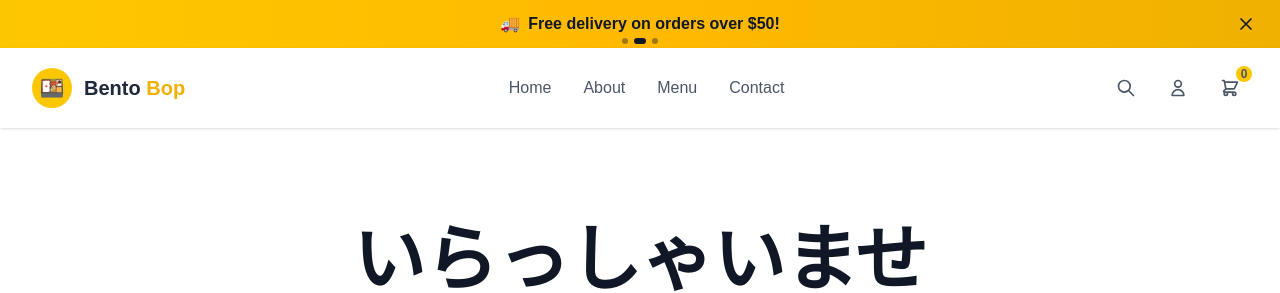
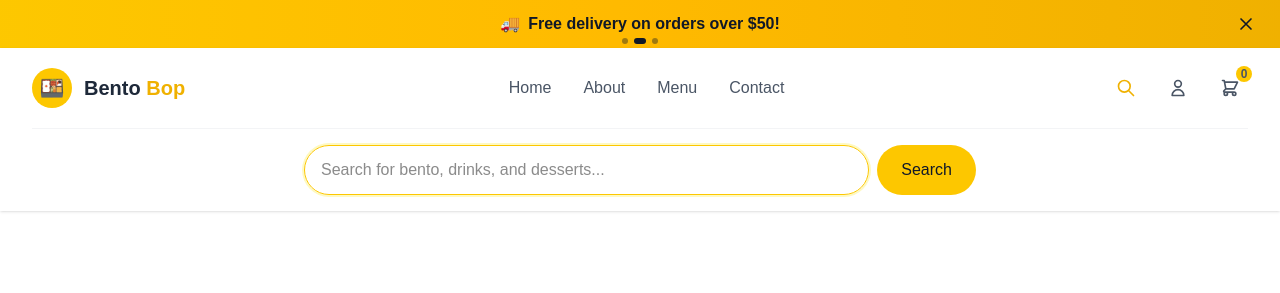
Before and after one commit to Pawina85/Bento-bob, a Next.js app: page / in a window 1280 px wide. Both pictures are taken after a click on the button 1126 px from the left and 88 px from the top of the page. Shown: the top 293 px of the page. Built offline with nearby package versions, Linux system fonts and the light colour scheme.

Commit message:
Add Navbar search

```diff
--- a/Components/Navbar.tsx
+++ b/Components/Navbar.tsx
@@ -1,6 +1,9 @@
 'use client';
 
 import { useState } from 'react';
+import { useRouter } from 'next/navigation';
+import { useCart } from './CartContext';
+import { menuItems } from '@/data/menuData';
 
 const navLinks = [
   { name: 'Home', href: '/' },
@@ -11,6 +14,40 @@ const navLinks = [
 
 export default function Navbar() {
   const [isMobileMenuOpen, setIsMobileMenuOpen] = useState(false);
+  const [isSearchOpen, setIsSearchOpen] = useState(false);
+  const [searchQuery, setSearchQuery] = useState('');
+  const [searchResults, setSearchResults] = useState<typeof menuItems>([]);
+  const router = useRouter();
+
+  // Function to handle search
+  const handleSearch = (query: string) => {
+    setSearchQuery(query);
+
+    if (query.trim() === '') {
+      setSearchResults([]);
+      return;
+    }
+
+    // Filter menu items that match the search query
+    const filtered = menuItems.filter(item =>
+      item.name.toLowerCase().includes(query.toLowerCase()) ||
+      item.description.toLowerCase().includes(query.toLowerCase()) ||
+      item.category.toLowerCase().includes(query.toLowerCase())
+    );
+
+    setSearchResults(filtered);
+  };
+
+  // Function to handle form submission
+  const handleSubmit = (e: React.FormEvent) => {
+    e.preventDefault();
+    if (searchQuery.trim()) {
+      router.push(`/menu?search=${encodeURIComponent(searchQuery)}`);
+      setIsSearchOpen(false);
+      setSearchQuery('');
+      setSearchResults([]);
+    }
+  };
 
   return (
     <header className="sticky top-0 z-50 bg-white shadow-sm">
@@ -44,18 +81,22 @@ export default function Navbar() {
           {/* Right Icons - Desktop */}
           <div className="hidden md:flex items-center gap-4">
             {/* Search */}
-            <button className="p-2 text-gray-600 hover:text-yellow-500 transition-colors">
+            <button
+            onClick={() => setIsSearchOpen(!isSearchOpen)}
+            className={`p-2 transition-colors ${isSearchOpen ? 'text-yellow-500' : 'text-gray-600 hover:text-yellow-500 '}`}>
               <svg className="w-5 h-5" fill="none" stroke="currentColor" viewBox="0 0 24 24">
                 <path strokeLinecap="round" strokeLinejoin="round" strokeWidth={2} d="M21 21l-6-6m2-5a7 7 0 11-14 0 7 7 0 0114 0z" />
               </svg>
             </button>
 
             {/* Login */}
-            <button className="p-2 text-gray-600 hover:text-yellow-500 transition-colors">
+            <a
+            href="/login"
+            className="p-2 text-gray-600 hover:text-yellow-500 transition-colors">
               <svg className="w-5 h-5" fill="none" stroke="currentColor" viewBox="0 0 24 24">
                 <path strokeLinecap="round" strokeLinejoin="round" strokeWidth={2} d="M16 7a4 4 0 11-8 0 4 4 0 018 0zM12 14a7 7 0 00-7 7h14a7 7 0 00-7-7z" />
               </svg>
-            </button>
+            </a>
 
             {/* Cart */}
             <button className="p-2 text-gray-600 hover:text-yellow-500 transition-colors relative">
@@ -71,7 +112,10 @@ export default function Navbar() {
           {/* Right Icons - Mobile */}
           <div className="flex md:hidden items-center gap-2">
             {/* Search */}
-            <button className="p-2 text-gray-600 hover:text-yellow-500 transition-colors">
+            <button
+              onClick={() => setIsSearchOpen(!isSearchOpen)}
+              className={`p-2 transition-colors ${isSearchOpen ? 'text-yellow-500' : 'text-gray-600 hover:text-yellow-500'}`}
+            >
               <svg className="w-5 h-5" fill="none" stroke="currentColor" viewBox="0 0 24 24">
                 <path strokeLinecap="round" strokeLinejoin="round" strokeWidth={2} d="M21 21l-6-6m2-5a7 7 0 11-14 0 7 7 0 0114 0z" />
               </svg>
@@ -133,7 +177,55 @@ export default function Navbar() {
             </div>
           </div>
         )}
+        {isSearchOpen && (
+        <div className="border-t border-gray-100 p-4">
+            <form className="max-w-2xl mx-auto flex gap-2" onSubmit={handleSubmit}>
+                <input
+                type="text"
+                value={searchQuery}
+                onChange={(e) => handleSearch(e.target.value)}
+                placeholder="Search for bento, drinks, and desserts..."
+                autoFocus
+                className="flex-1 px-4 py-3 rounded-full border border-gray-200 focus:outline-none focus:border-yellow-400 focus:ring-2 focus:ring-yellow-100"/>
+            <button type="submit"
+            className="px-6 py-3 bg-yellow-400 hover:bg-yellow-500 text-gray-900 font-medium rounded-full transition-colors">
+                Search
+            </button>
+            </form>
 
+            {/* Live Search Results Dropdown */}
+            {searchResults.length > 0 && (
+              <div className="max-w-2xl mx-auto mt-2 bg-white rounded-xl shadow-lg border border-gray-100 overflow-hidden">
+                {searchResults.slice(0, 5).map(item => (
+                  <a
+                    key={item.id}
+                    href={`/menu?search=${encodeURIComponent(item.name)}`}
+                    className="flex items-center gap-3 p-3 hover:bg-yellow-50 transition-colors border-b border-gray-50 last:border-b-0"
+                    onClick={() => {
+                      setIsSearchOpen(false);
+                      setSearchQuery('');
+                      setSearchResults([]);
+                    }}
+                  >
+                    <img src={item.image} alt={item.name} className="w-12 h-12 rounded-lg object-cover" />
+                    <div className="flex-1">
+                      <p className="font-medium text-gray-900">{item.name}</p>
+                      <p className="text-sm text-gray-500">{item.description}</p>
+                    </div>
+                    <span className="text-yellow-500 font-bold">${item.price.toFixed(2)}</span>
+                  </a>
+                ))}
+              </div>
+            )}
+
+            {/* No Results Message */}
+            {searchQuery.trim() !== '' && searchResults.length === 0 && (
+              <div className="max-w-2xl mx-auto mt-2 p-4 text-center text-gray-500">
+                No items found for "{searchQuery}"
+              </div>
+            )}
+        </div>
+        )}
       </nav>
     </header>
   );
```
